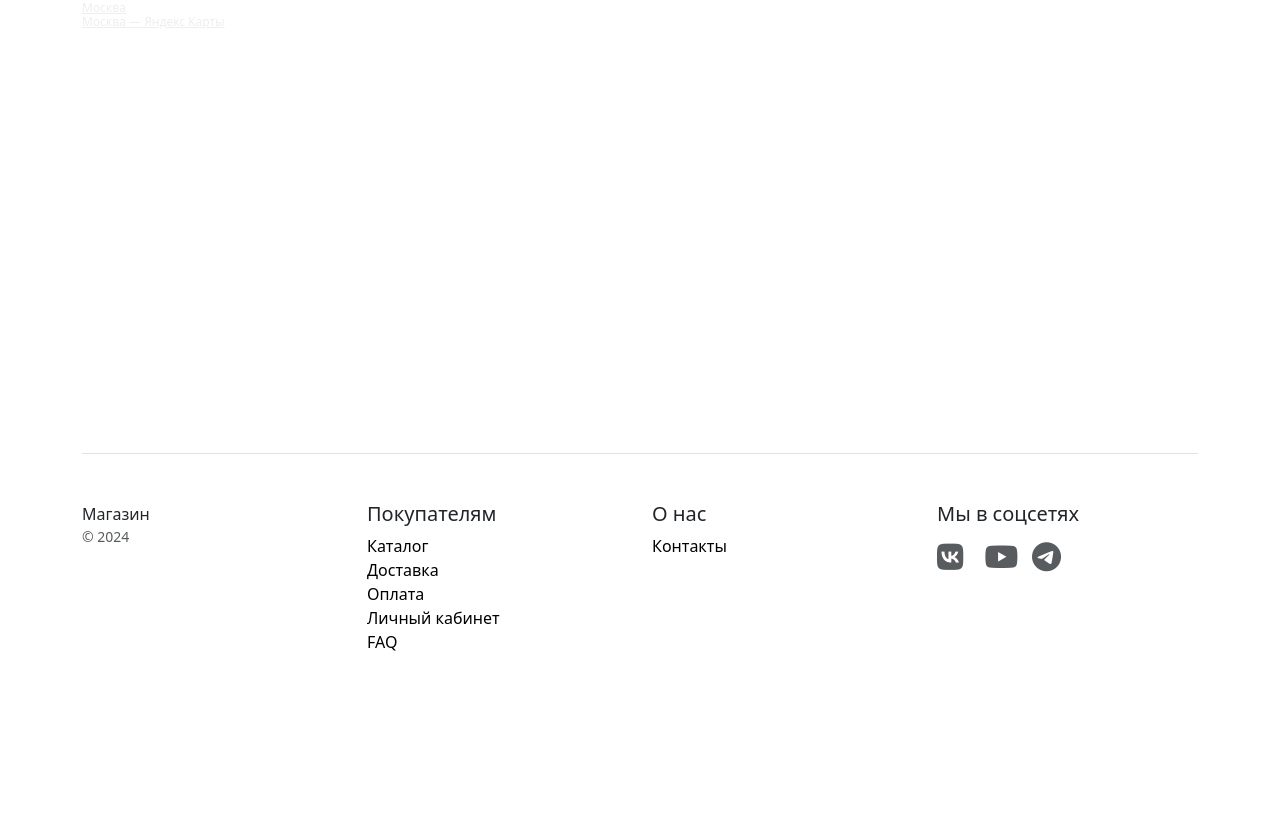
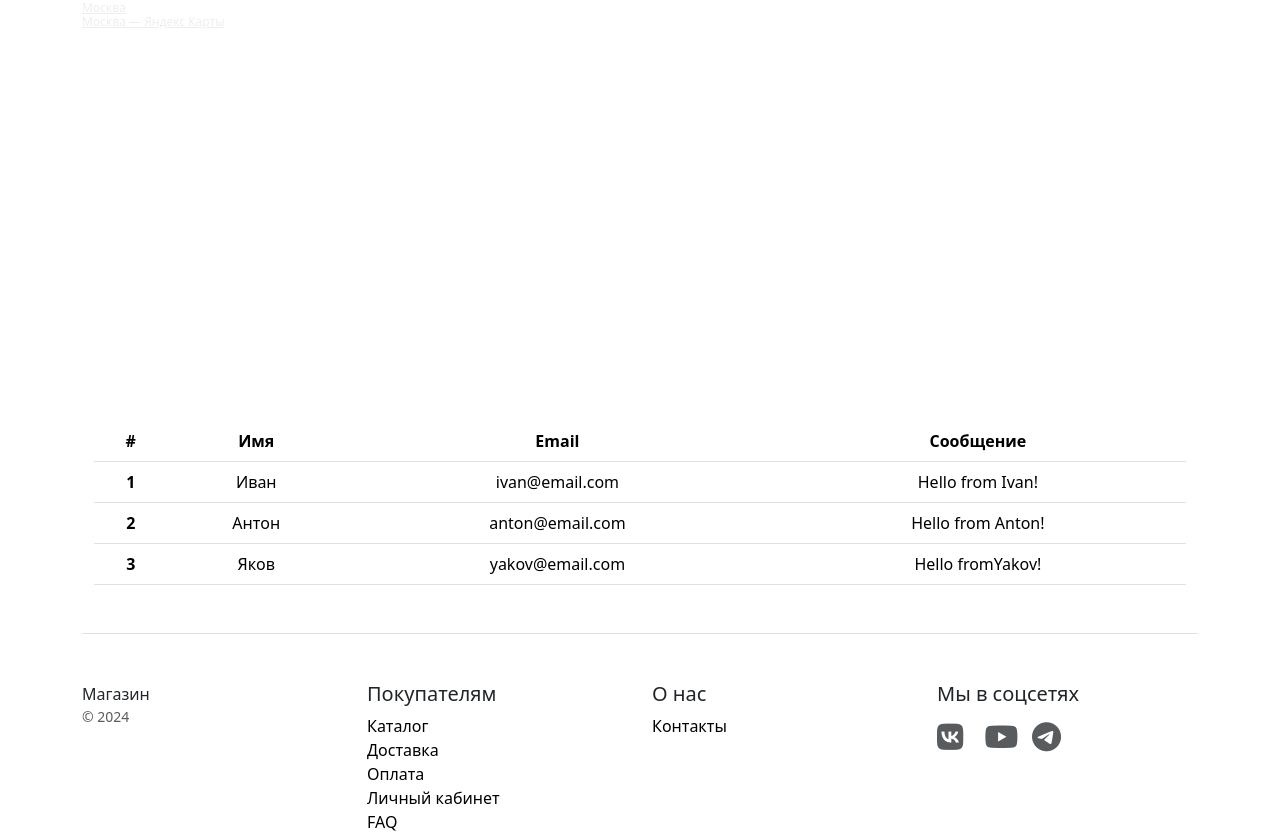
Before and after one commit to aleksandrasilina/django_hw, a Django app: page /contacts/ in a window 1280 px wide. Shown: the part 552-1384 px from the top of the page. Before the commit the page ends 1203 px from the top, so only its background shows below. Run offline with Django 5.2, Linux system fonts and the light colour scheme; some libraries are stand-ins or nearby versions.

Commit message:
add contacts table to contacts.html

```diff
--- a/catalog/templates/contacts.html
+++ b/catalog/templates/contacts.html
@@ -109,6 +109,38 @@
                     width="100%" height="400" frameborder="1" style="position:relative;"></iframe>
         </div>
     </div>
+    <div class="container mt-3">
+        <table class="table text-center">
+            <thead>
+            <tr>
+                <th scope="col">#</th>
+                <th scope="col">Имя</th>
+                <th scope="col">Email</th>
+                <th scope="col">Сообщение</th>
+            </tr>
+            </thead>
+            <tbody>
+            <tr>
+                <th scope="row">1</th>
+                <td>{{1.name}}</td>
+                <td>{{1.email}}</td>
+                <td>{{1.message}}</td>
+            </tr>
+            <tr>
+                <th scope="row">2</th>
+                <td>{{2.name}}</td>
+                <td>{{2.email}}</td>
+                <td>{{2.message}}</td>
+            </tr>
+            <tr>
+                <th scope="row">3</th>
+                <td>{{3.name}}</td>
+                <td>{{3.email}}</td>
+                <td>{{3.message}}</td>
+            </tr>
+            </tbody>
+        </table>
+    </div>
     <footer class="pt-4 my-md-5 pt-md-5 border-top">
         <div class="row">
             <div class="col-12 col-md">
```
